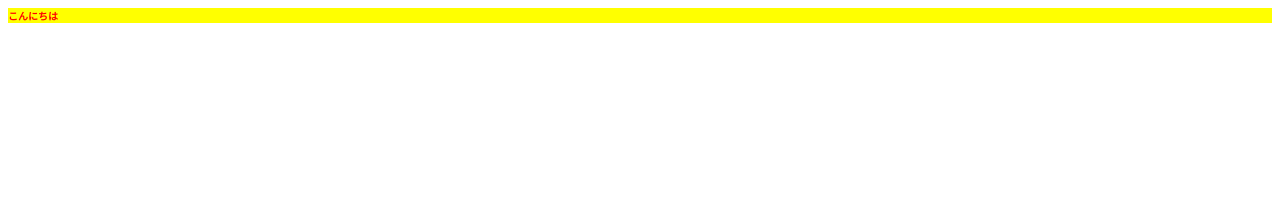
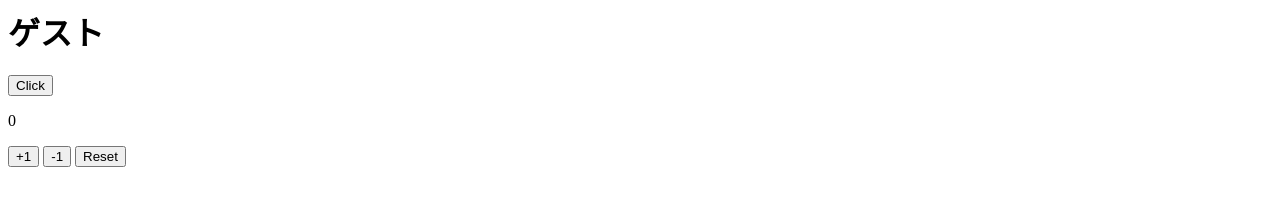
Before and after one commit to hasegawamx/webui-grade2, a plain HTML site: page index.html in a window 1280 px wide. Drawn offline with Linux system fonts and the light colour scheme.

Commit message:
Add counter functions

```diff
--- /dev/null
+++ b/counter.js
@@ -0,0 +1,16 @@
+let counter = 0;
+
+function increment() {
+    counter++;
+    document.getElementById('counter').textContent = counter;
+}
+
+function decrement() {
+    counter--;
+    document.getElementById('counter').textContent = counter;
+}
+
+function reset() {
+    counter = 0;
+    document.getElementById('counter').textContent = counter;
+}
--- a/index.html
+++ b/index.html
@@ -4,7 +4,15 @@
 </head>
 <body>
     <h1 id="target">ゲスト</h1>
+    <button onclick="sayHello()">Click</button>
+
+    <!-- counter section -->
+    <p id="counter">0</p>
+    <button onclick="increment()">+1</button>
+    <button onclick="decrement()">-1</button>
+    <button onclick="reset()">Reset</button>
 
     <script src="main.js"></script>
+    <script src="counter.js"></script>
 </body>
 </html>
--- a/main.js
+++ b/main.js
@@ -1,9 +1,3 @@
-// const name = prompt("名前は？");
-// alert("こんにちは " + name + " さん！");
-
-// const target = "<h1 id="target">Hello world</h1>";
-const target = document.getElementById("target");
-target.textContent = "こんにちは";
-target.style.color = "red";
-target.style.fontSize = "10px";
-target.style.backgroundColor = "yellow";
+function sayHello() {
+    alert("Hello");
+}
```
